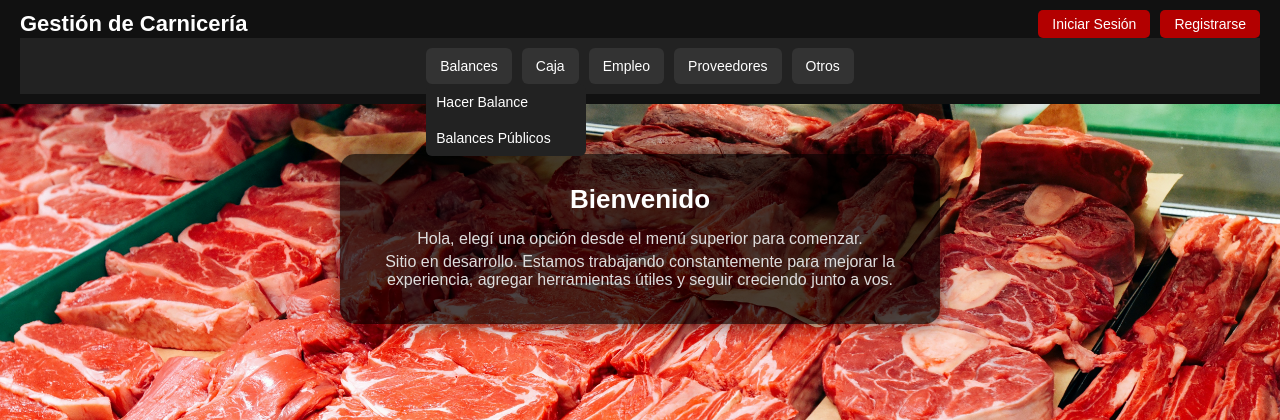
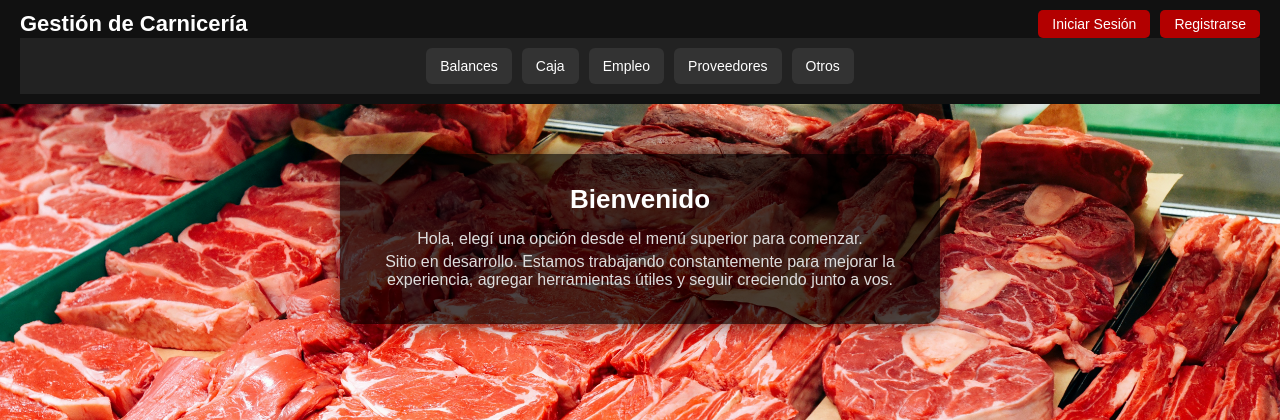
Before and after one commit to santuflow/gestion_carniceria, a Flask app: page / in a window 1280 px wide, with the pointer over the restyled element. Shown: the top 420 px of the page. Run offline with Flask 3, Linux system fonts and the light colour scheme; tables that the repository leaves empty hold one stand-in row (values such as "Sample post").

```diff
--- a/templates/index.html
+++ b/templates/index.html
@@ -100,9 +100,6 @@
       background-color: #444;
     }
 
-    .dropdown:hover .dropdown-content {
-      display: block;
-    }
 
     @media (max-width: 768px) {
       .nav-section {
```
